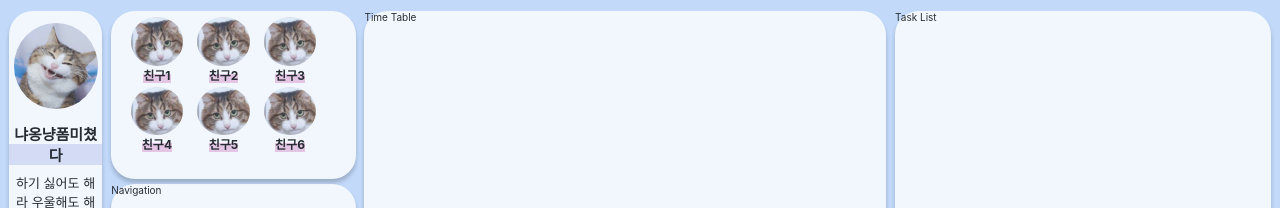
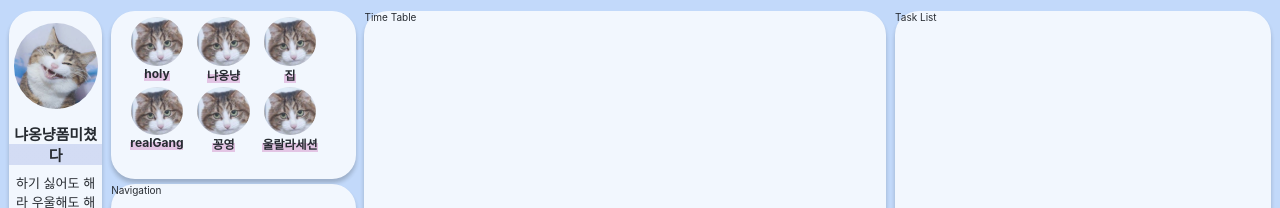
Before and after one commit to TasQueue/Front-End, a React (Create React App) app: page / in a window 1280 px wide. Shown: the top 208 px of the page. Built offline with nearby package versions, Linux system fonts and the light colour scheme.

Commit message:
feat : 팔로잉하는 친구 목록 구현 - 배열순회 방식으로 전환

```diff
--- a/src/components/home/ProfileAndNavigation/FollowingProfile/FollowingProfile.tsx
+++ b/src/components/home/ProfileAndNavigation/FollowingProfile/FollowingProfile.tsx
@@ -1,38 +1,28 @@
 import React from 'react';
 
 import * as F from './FollowingProfile.styled';
+import ArrowButton from '../../../common/Button/ArrowButton';
 
 const FollowingProfile = () => {
+  const FriendItem = [
+    { id: 1, name: 'holy', imgSrc: '/assets/images/normalCat.svg' },
+    { id: 2, name: '냐옹냥 ', imgSrc: '/assets/images/normalCat.svg' },
+    { id: 3, name: '집', imgSrc: '/assets/images/normalCat.svg' },
+    { id: 4, name: 'realGang', imgSrc: '/assets/images/normalCat.svg' },
+    { id: 5, name: '꽁영', imgSrc: '/assets/images/normalCat.svg' },
+    { id: 6, name: '울랄라세션', imgSrc: '/assets/images/normalCat.svg' },
+  ];
   return (
     <F.FollowingProfileContainer>
       <F.FollowingProfileWrapParent>
-        <F.FollowingFriendsWrap>
-          <F.FollowingFriendsImg src='/assets/images/normalCat.svg' alt='cat' />
-          <F.FriendsName>친구1</F.FriendsName>
-        </F.FollowingFriendsWrap>
-        <F.FollowingFriendsWrap>
-          <F.FollowingFriendsImg src='/assets/images/normalCat.svg' alt='cat' />
-          <F.FriendsName>친구2</F.FriendsName>
-        </F.FollowingFriendsWrap>
-        <F.FollowingFriendsWrap>
-          <F.FollowingFriendsImg src='/assets/images/normalCat.svg' alt='cat' />
-          <F.FriendsName>친구3</F.FriendsName>
-        </F.FollowingFriendsWrap>
-        <F.FollowingFriendsWrap>
-          <F.FollowingFriendsImg src='/assets/images/normalCat.svg' alt='cat' />
-          <F.FriendsName>친구4</F.FriendsName>
-        </F.FollowingFriendsWrap>
-        <F.FollowingFriendsWrap>
-          <F.FollowingFriendsImg src='/assets/images/normalCat.svg' alt='cat' />
-          <F.FriendsName>친구5</F.FriendsName>
-        </F.FollowingFriendsWrap>
-        <F.FollowingFriendsWrap>
-          <F.FollowingFriendsImg src='/assets/images/normalCat.svg' alt='cat' />
-          <F.FriendsName>친구6</F.FriendsName>
-        </F.FollowingFriendsWrap>
+        {FriendItem.map((friend) => (
+          <F.FollowingFriendsWrap key={friend.id}>
+            <F.FollowingFriendsImg src={friend.imgSrc} alt={friend.name} />
+            <F.FriendsName> {friend.name}</F.FriendsName>
+          </F.FollowingFriendsWrap>
+        ))}
       </F.FollowingProfileWrapParent>
     </F.FollowingProfileContainer>
   );
 };
-
 export default FollowingProfile;
```
